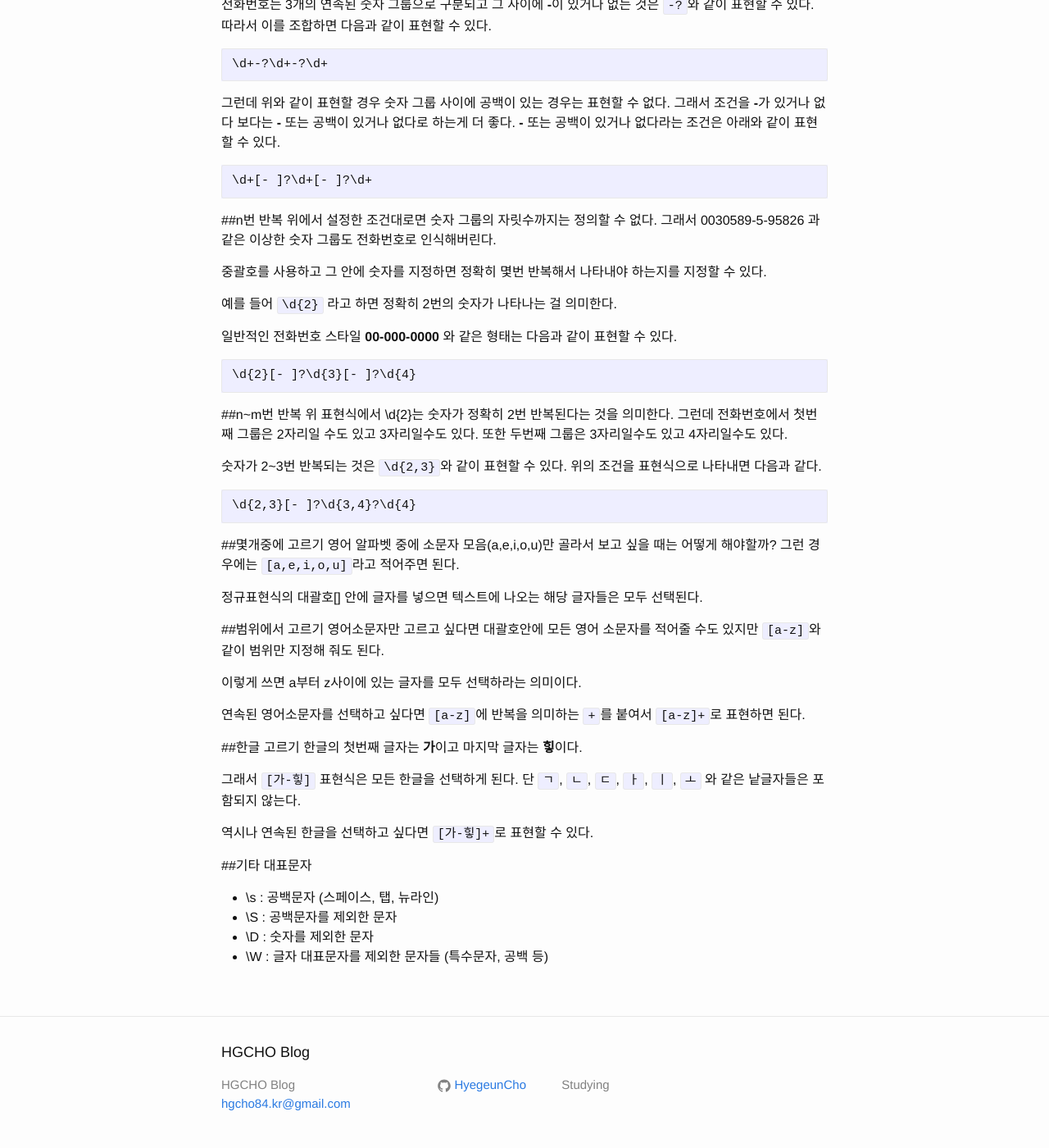
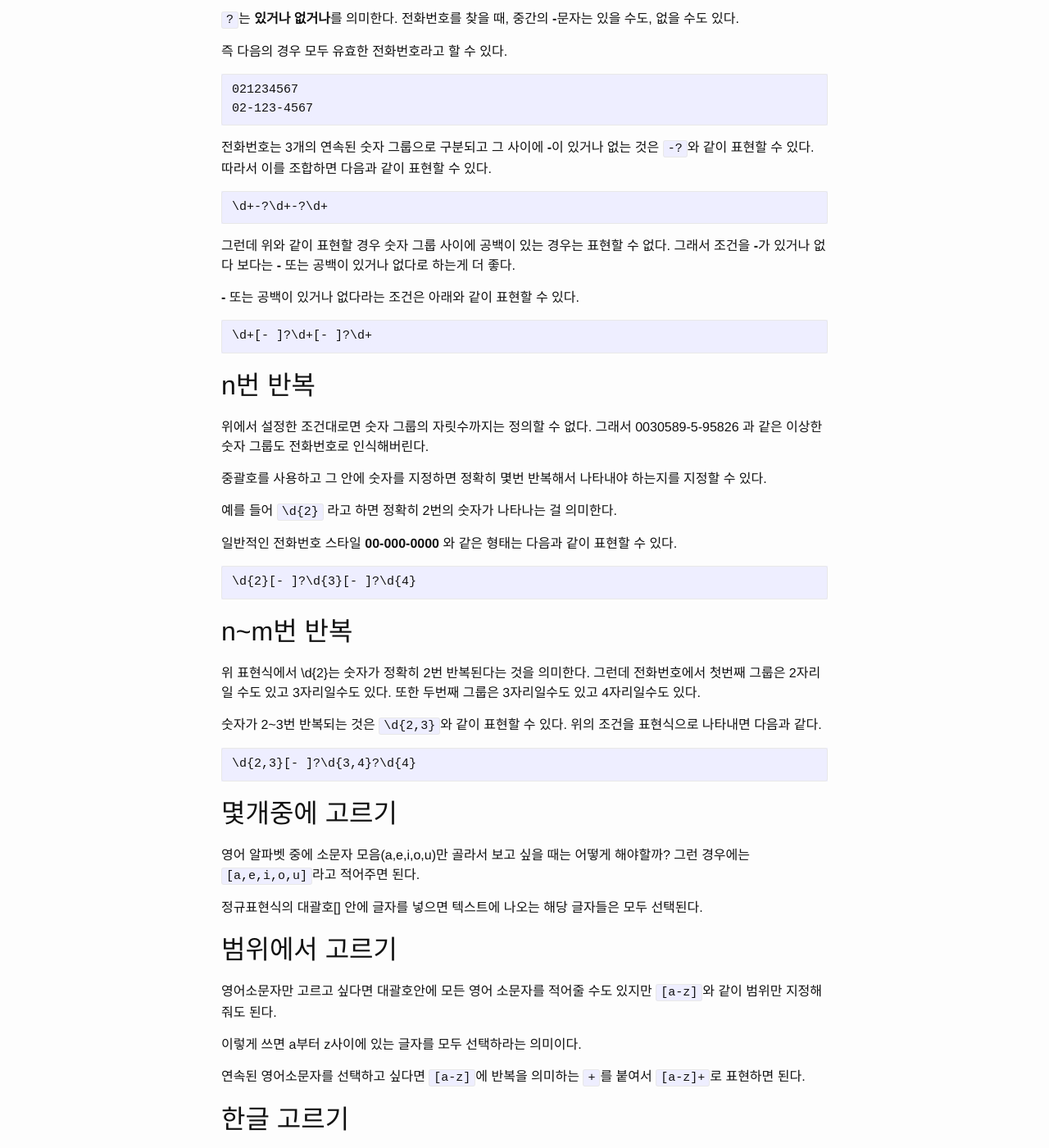
Before and after one commit to HyegeunCho/hyegeuncho.github.io, a Jekyll site: the page built from _posts/2016-04-19-regular-expression-01.markdown, in a window 1280 px wide and 1400 px high, scrolled down 1307 px. Shown: the whole window at 82% size. Built offline with Jekyll 4.4.1, drawn with Linux system fonts in a browser that asks for light colours; some of the changed text lies outside the part shown.

Commit message:
subtitle markdown

````diff
--- a/_posts/2016-04-19-regular-expression-01.markdown
+++ b/_posts/2016-04-19-regular-expression-01.markdown
@@ -27,30 +27,46 @@ result = re.findall(regex, search_target)
 print("\n".join(result))
 {% endhighlight %}
 
-##숫자 대표 문자 (\d)
+
+
+<h2>숫자 대표 문자 (\d)</h2>
 
 `\d`는 숫자를 대표하는 정규표현식으로 digit를 줄여서 표시한다.
 파이썬으로 아래 코드를 실행해보면 문자열에 포함된 숫자들이 한 줄씩 출력된다.
 
-##글자 대표 문자 (\w)
+
+
+
+<h2>글자 대표 문자 (\w)</h2>
+
 글자 대표 문자 `\w`는 'abc'나 '가나다'와 같은 글자를 대표하는 문자이다. 특수문자는 포함하지 않지만 '_'는 포함한다.
 
-##하나이상 (+)
+
+
+
+<h2>하나이상 (+)</h2>
 
 `\d`를 이용하면 모든 숫자를 한글자씩 찾아준다. 만약 9999와 같이 연결된 숫자를 한번에 찾고 싶다면 어떻게 해야할까?
 이어진 형태의 숫자를 표현하고 싶다면 `\d+`와 같이 대표문자 뒤에 +를 붙이면 된다.
 `+`는 **하나 혹은 그 이상이 연결된** 이라는 뜻이다.
 
-##0개 이상(*)
+
+
+
+<h2>0개 이상(*)</h2>
 
 자연수를 정규식으로 어떻게 표현해야할까? 자연수의 첫자리는 반드시 1에서 9사이의 숫자여야 한다. 010과 같은 자연수는 존재하지 않기 때문이다. 즉 자연수는 1에서 9 사이의 숫자 중 하나가 나온 후 0개 이상의 숫자가 연결된 숫자라고 할 수 있다.
 이것을 정규표현식으로는 `[1-9]\d*`로 나타낼 수 있다.
 
 0개 이상은 `*`로 표현하는데 숫자가 0개 이상나타난다는 것은 `\d*`, 문자가 0개 이상이라는 것은 `\w*`으로 나타낼 수 있다.
 
-##있거나 없거나 (?)
+
+
+
+<h2>있거나 없거나 (?)</h2>
 
 `?`는 **있거나 없거나**를 의미한다. 전화번호를 찾을 때, 중간의 **-**문자는 있을 수도, 없을 수도 있다.
+
 즉 다음의 경우 모두 유효한 전화번호라고 할 수 있다.
 ```
 021234567
@@ -64,12 +80,17 @@ print("\n".join(result))
 
 그런데 위와 같이 표현할 경우 숫자 그룹 사이에 공백이 있는 경우는 표현할 수 없다.
 그래서 조건을 **-**가 있거나 없다 보다는 **-** 또는 공백이 있거나 없다로 하는게 더 좋다.
+
 **-** 또는 공백이 있거나 없다라는 조건은 아래와 같이 표현할 수 있다.
 ```
 \d+[- ]?\d+[- ]?\d+
 ```
 
-##n번 반복
+
+
+
+<h2>n번 반복</h2>
+
 위에서 설정한 조건대로면 숫자 그룹의 자릿수까지는 정의할 수 없다.
 그래서 0030589-5-95826 과 같은 이상한 숫자 그룹도 전화번호로 인식해버린다.
 
@@ -83,7 +104,11 @@ print("\n".join(result))
 \d{2}[- ]?\d{3}[- ]?\d{4}
 ```
 
-##n~m번 반복
+
+
+
+<h2>n~m번 반복</h2>
+
 위 표현식에서 \d{2}는 숫자가 정확히 2번 반복된다는 것을 의미한다. 그런데 전화번호에서 첫번째 그룹은 2자리일 수도 있고 3자리일수도 있다. 또한 두번째 그룹은 3자리일수도 있고 4자리일수도 있다.
 
 숫자가 2~3번 반복되는 것은 `\d{2,3}`와 같이 표현할 수 있다. 위의 조건을 표현식으로 나타내면 다음과 같다.
@@ -92,27 +117,40 @@ print("\n".join(result))
 \d{2,3}[- ]?\d{3,4}?\d{4}
 ```
 
-##몇개중에 고르기
+
+
+
+<h2>몇개중에 고르기</h2>
+
 영어 알파벳 중에 소문자 모음(a,e,i,o,u)만 골라서 보고 싶을 때는 어떻게 해야할까?
 그런 경우에는 `[a,e,i,o,u]`라고 적어주면 된다.
 
 정규표현식의 대괄호[] 안에 글자를 넣으면 텍스트에 나오는 해당 글자들은 모두 선택된다.
 
-##범위에서 고르기
+
+
+
+<h2>범위에서 고르기</h2>
+
 영어소문자만 고르고 싶다면 대괄호안에 모든 영어 소문자를 적어줄 수도 있지만 `[a-z]`와 같이 범위만 지정해 줘도 된다.
 
 이렇게 쓰면 a부터 z사이에 있는 글자를 모두 선택하라는 의미이다.
 
 연속된 영어소문자를 선택하고 싶다면 `[a-z]`에 반복을 의미하는 `+`를 붙여서 `[a-z]+`로 표현하면 된다.
 
-##한글 고르기
+
+
+<h2>한글 고르기</h2>
+
 한글의 첫번째 글자는 **가**이고 마지막 글자는 **힣**이다.
 
 그래서 `[가-힣]` 표현식은 모든 한글을 선택하게 된다. 단 `ㄱ`, `ㄴ`, `ㄷ`, `ㅏ`, `ㅣ`, `ㅗ` 와 같은 낱글자들은 포함되지 않는다.
 
 역시나 연속된 한글을 선택하고 싶다면 `[가-힣]+`로 표현할 수 있다.
 
-##기타 대표문자
+
+
+<h2>기타 대표문자</h2>
 
 * \s : 공백문자 (스페이스, 탭, 뉴라인)
 * \S : 공백문자를 제외한 문자
````
